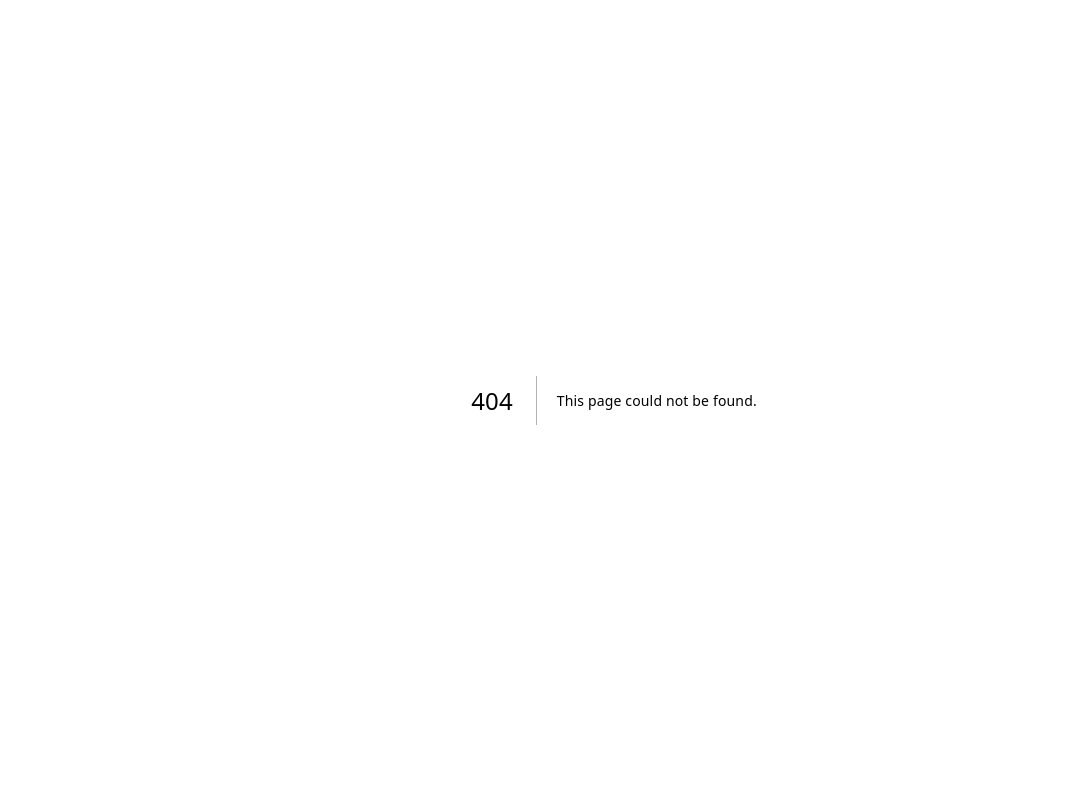
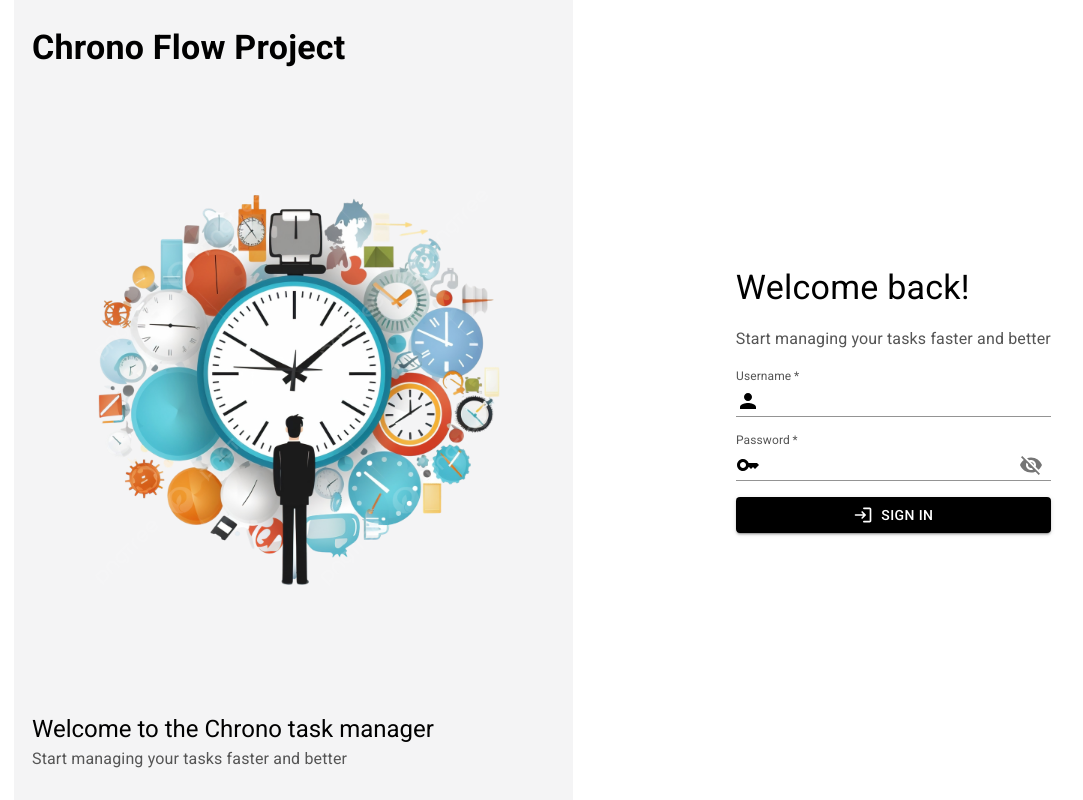
Before and after one commit to Raqui333/chronoflowproject, a Next.js app in the folder frontend/: page /auth/login in a window 1280 px wide. Before the commit this address had no page. Shown: the whole page, without its empty margins (26-1109 px from the left). Built offline with nearby package versions, Linux system fonts and the light colour scheme.

Commit message:
feat: add login page component for user authentication

```diff
--- /dev/null
+++ b/frontend/src/app/auth/login/page.tsx
@@ -0,0 +1,188 @@
+'use client';
+
+import {
+  Key,
+  LoginRounded,
+  Person,
+  Visibility,
+  VisibilityOff,
+} from '@mui/icons-material';
+
+import {
+  Container,
+  Button,
+  Typography,
+  Box,
+  TextField,
+  InputAdornment,
+  IconButton,
+  Alert,
+  useMediaQuery,
+} from '@mui/material';
+
+import Image from 'next/image';
+import Logo from '@/logo.png';
+import { useRouter } from 'next/navigation';
+import { signIn } from 'next-auth/react';
+import { useState } from 'react';
+
+export default function Login() {
+  const router = useRouter();
+
+  const [passwordVisibility, setPasswordVisibility] = useState(true);
+  const [username, setUsername] = useState('');
+  const [password, setPassword] = useState('');
+  const [loginError, setLoginError] = useState({ error: false, message: '' });
+
+  const handleClickVisibility = () => {
+    setPasswordVisibility((prevState) => !prevState);
+  };
+
+  const handleOnChange = (target: any) => {
+    setLoginError({ ...loginError, error: false });
+
+    if (target.id === 'username') {
+      setUsername(target.value);
+      return 0;
+    }
+
+    setPassword(target.value);
+  };
+
+  const handleOnSubmit = async (event: React.FormEvent) => {
+    event.preventDefault();
+
+    if (username.length === 0 || password.length === 0) return -1;
+
+    const response = await signIn('credentials', {
+      username,
+      password,
+      redirect: false,
+    });
+
+    if (response?.error) {
+      setLoginError({ error: true, message: 'Invalid credentials' });
+      return -1;
+    }
+
+    router.push('/');
+  };
+
+  return (
+    <Container
+      sx={{
+        display: 'flex',
+        flexDirection: { xs: 'column', sm: 'column', md: 'row', lg: 'row' },
+        height: '100vh',
+        color: 'primary.main',
+      }}
+      disableGutters
+    >
+      <Box
+        sx={{
+          display: 'flex',
+          flexDirection: 'column',
+          alignItems: 'center',
+          justifyContent: 'space-between',
+          flexGrow: '1',
+          bgcolor: 'background.paper',
+          height: '100vh',
+          paddingTop: '3ch',
+          paddingBottom: '3ch',
+        }}
+      >
+        <Box sx={{ alignSelf: 'flex-start', paddingLeft: '2ch' }}>
+          <Typography variant="h4" sx={{ fontWeight: 'bold' }}>
+            Chrono Flow Project
+          </Typography>
+        </Box>
+        <Box>
+          <Image src={Logo} alt="test" width={450} />
+        </Box>
+        <Box sx={{ alignSelf: 'flex-start', paddingLeft: '2ch' }}>
+          <Typography variant="h5">
+            Welcome to the Chrono task manager
+          </Typography>
+          <Typography variant="subtitle1" sx={{ color: 'text.secondary' }}>
+            Start managing your tasks faster and better
+          </Typography>
+        </Box>
+      </Box>
+      <Box
+        sx={{
+          display: 'flex',
+          alignItems: 'center',
+          justifyContent: 'center',
+          flexGrow: '3',
+          height: '100vh',
+          bgcolor: 'background.default',
+        }}
+      >
+        <Box
+          component="form"
+          onSubmit={handleOnSubmit}
+          sx={{
+            display: 'flex',
+            flexDirection: 'column',
+            gap: 2,
+          }}
+        >
+          <Typography variant="h4">Welcome back!</Typography>
+          <Typography variant="subtitle1" sx={{ color: 'text.secondary' }}>
+            Start managing your tasks faster and better
+          </Typography>
+          <TextField
+            required
+            id="username"
+            error={loginError.error}
+            onChange={({ target }) => handleOnChange(target)}
+            type="text"
+            label="Username"
+            variant="standard"
+            slotProps={{
+              input: {
+                startAdornment: (
+                  <InputAdornment position="start">
+                    <Person sx={{ color: 'primary.main' }} />
+                  </InputAdornment>
+                ),
+              },
+            }}
+          />
+          <TextField
+            required
+            id="password"
+            error={loginError.error}
+            onChange={({ target }) => handleOnChange(target)}
+            type={passwordVisibility ? 'password' : 'text'}
+            label="Password"
+            variant="standard"
+            slotProps={{
+              input: {
+                startAdornment: (
+                  <InputAdornment position="start">
+                    <Key sx={{ color: 'primary.main' }} />
+                  </InputAdornment>
+                ),
+                endAdornment: (
+                  <InputAdornment position="end">
+                    <IconButton onClick={handleClickVisibility}>
+                      {passwordVisibility ? <VisibilityOff /> : <Visibility />}
+                    </IconButton>
+                  </InputAdornment>
+                ),
+              },
+            }}
+          />
+          {loginError.error && (
+            <Alert severity="error">{loginError.message}</Alert>
+          )}
+          <Button type="submit" variant="contained">
+            <LoginRounded fontSize="small" sx={{ marginRight: 1 }} />
+            Sign in
+          </Button>
+        </Box>
+      </Box>
+    </Container>
+  );
+}
```
Also changed, not shown: frontend/public/logo.png (added).
